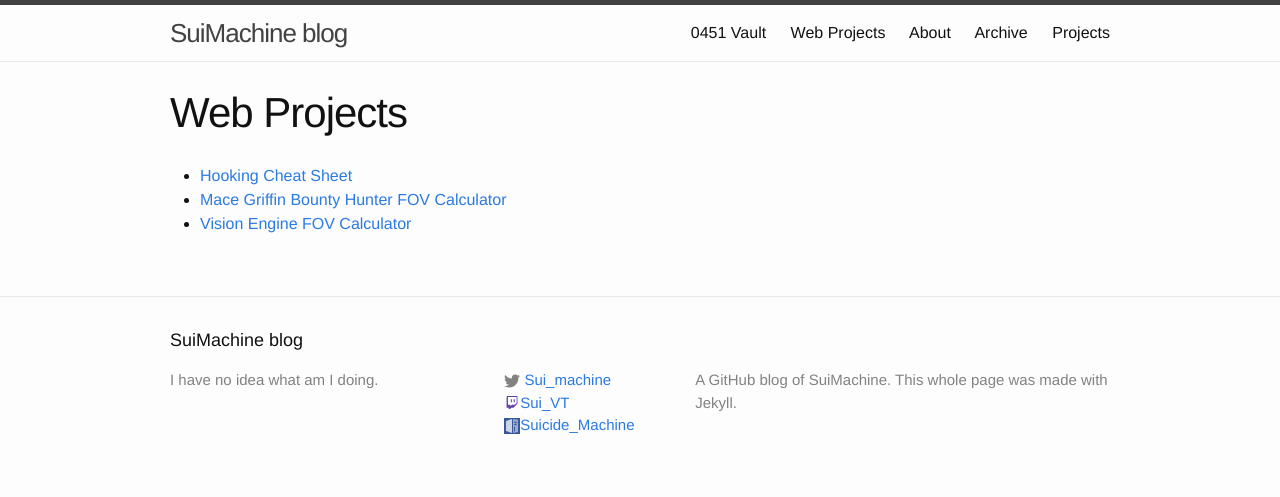
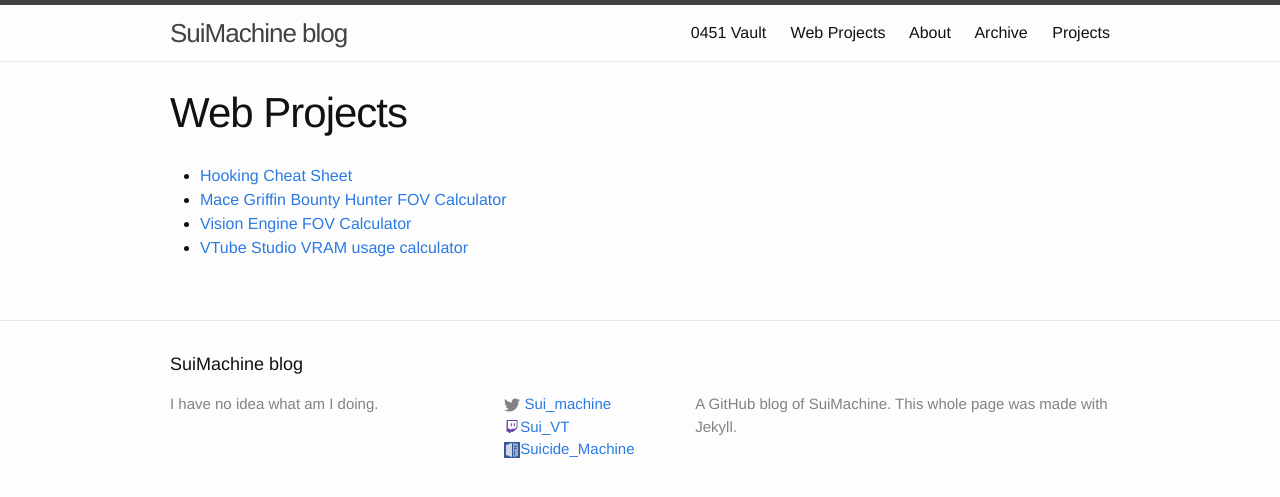
Before and after one commit to SuiMachine/SuiMachine.github.io, a Jekyll site: the page built from web_projects/1webProjectsIndex.md, in a window 1280 px wide. Shown: the top 497 px of the page. Built offline with Jekyll 4.4.1, drawn with Linux system fonts in a browser that asks for light colours.

Commit message:
And that

```diff
--- a/web_projects/1webProjectsIndex.md
+++ b/web_projects/1webProjectsIndex.md
@@ -7,3 +7,4 @@
 * [Hooking Cheat Sheet](hooking_cheatsheet/)
 * [Mace Griffin Bounty Hunter FOV Calculator](mace_griffin_fov_calculator/)
 * [Vision Engine FOV Calculator](vision_fov_calculator/)
+* [VTube Studio VRAM usage calculator](vts_calculator/)
```
